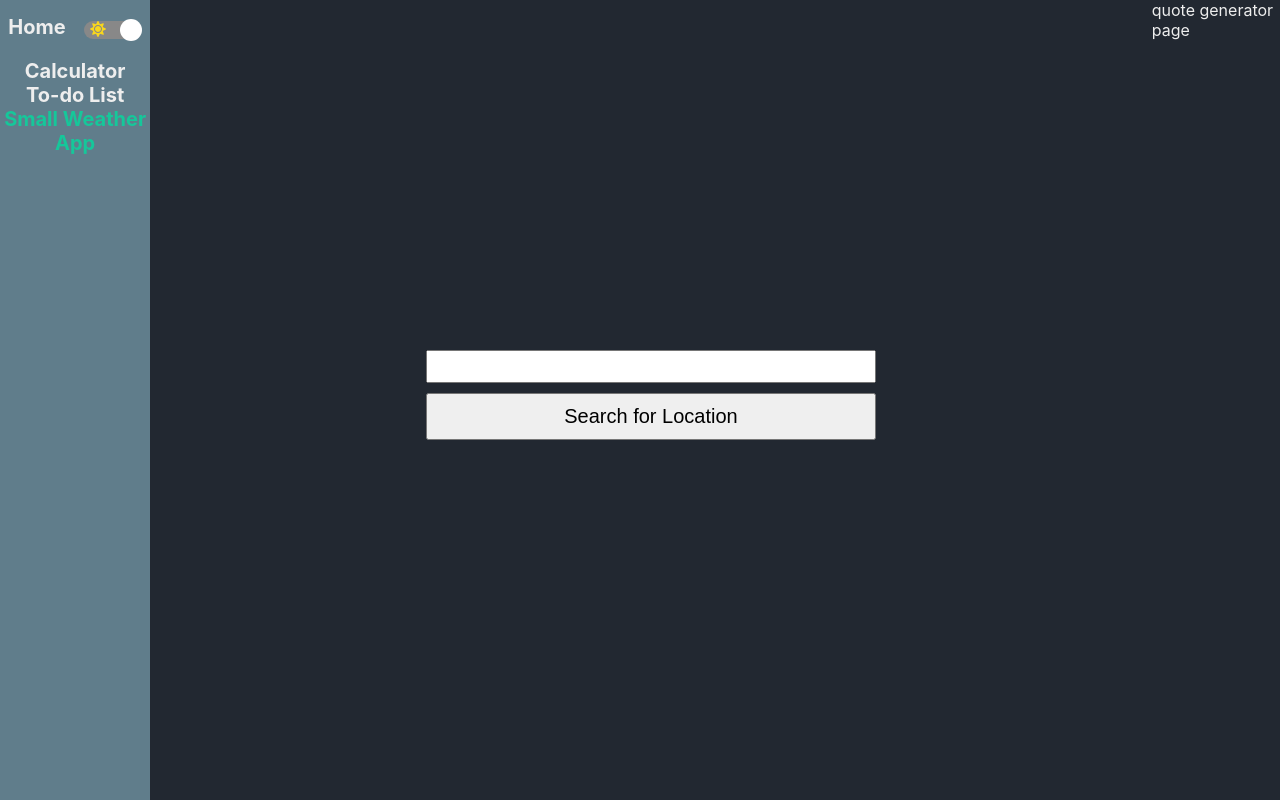
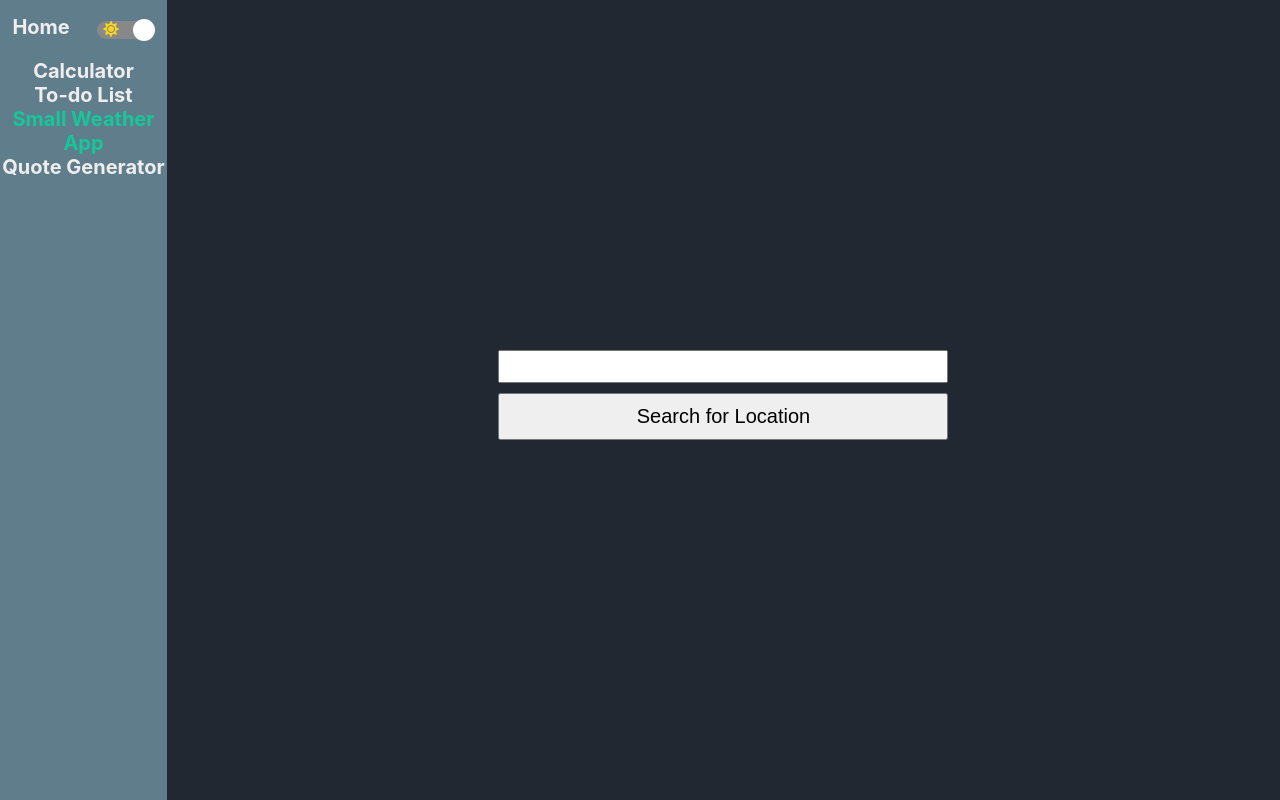
Before and after one commit to mattie43/PersonalCodeSnippets, a React (Create React App) app: page /weather in a window 1280 px wide. Built offline with nearby package versions, Linux system fonts and the light colour scheme.

Commit message:
added quote generator section

```diff
--- a/src/App.js
+++ b/src/App.js
@@ -20,7 +20,7 @@ export default function App() {
       <Route path="/calculator" component={Calculator} />
       <Route path="/todo" component={ToDo} />
       <Route path="/weather" component={Weather} />
-      <Route path="/weather" component={Quote} />
+      <Route path="/quote" component={Quote} />
     </Container>
   );
 }
--- a/src/components/Navbar.js
+++ b/src/components/Navbar.js
@@ -9,6 +9,7 @@ export default function Navbar(props) {
       { name: "Calculator", link: "/calculator" },
       { name: "To-do List", link: "/todo" },
       { name: "Small Weather App", link: "/weather" },
+      { name: "Quote Generator", link: "/quote" },
     ].map((nav) => (
       <li key={nav.name}>
         <NavLink to={nav.link} activeClassName="selected">
--- a/src/components/QuoteGenerator.js
+++ b/src/components/QuoteGenerator.js
@@ -1,5 +1,32 @@
 import { useState } from "react";
+import styled from "styled-components";
 
 export default function QuoteGenerator() {
-  return <div>quote generator page</div>;
+  const [quote, setQuote] = useState("Generate a random quote!");
+  const [quoteAuthor, setQuoteAuthor] = useState("");
+
+  function getQuote() {
+    fetch("https://favqs.com/api/qotd")
+      .then((resp) => resp.json())
+      .then((data) => {
+        setQuote('"' + data.quote.body + '"');
+        setQuoteAuthor("- " + data.quote.author);
+      });
+  }
+  return (
+    <Container>
+      <div>{quote}</div>
+      <div>{quoteAuthor}</div>
+      <br />
+      <button onClick={getQuote}>Generate!</button>
+    </Container>
+  );
 }
+
+const Container = styled.div`
+  display: flex;
+  flex-direction: column;
+  width: 100%;
+  align-items: center;
+  justify-content: center;
+`;
```
Also changed, not shown: 1 other file (tests, documents, lock files or other folders).
